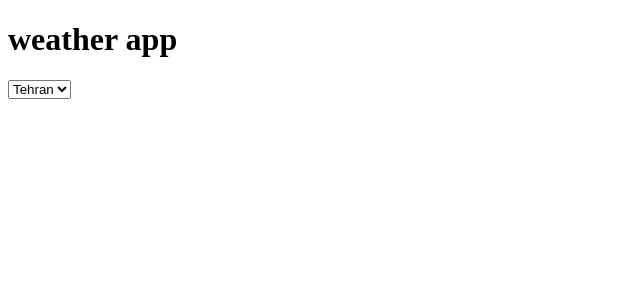
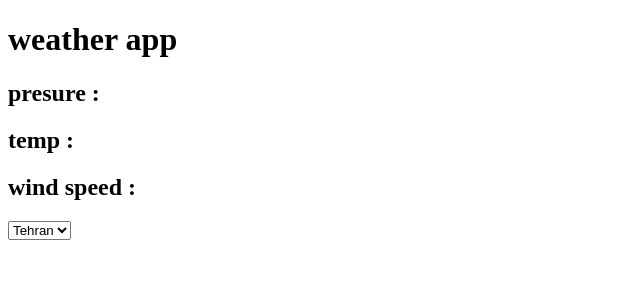
Before and after one commit to HosseinNaseran/weather, a React (Vite) app: page / in a window 1280 px wide. Shown: the top 300 px of the page, without its empty margins (0-640 px from the left). Built offline with nearby package versions, Linux system fonts and the light colour scheme.

Commit message:
finished V1

```diff
--- a/src/App.tsx
+++ b/src/App.tsx
@@ -17,22 +17,25 @@ const cities = [
 ];
 
 function App() {
-
-  const [weatherData , setWeatherData] = useState<WeatherData>();
-
+  const [weatherData, setWeatherData] = useState<WeatherData>();
 
   const handleChange = (e: React.ChangeEvent<HTMLSelectElement>) => {
     const { value } = e.target;
-    const location:locationType = JSON.parse(value);
-    getCurrentWeather({ lat: location.lat, lon: location.lon }).then(result=>{
-      setWeatherData(result)
-
-    });
+    const location: locationType = JSON.parse(value);
+    getCurrentWeather({ lat: location.lat, lon: location.lon }).then(
+      (result) => {
+        setWeatherData(result);
+      },
+    );
   };
 
   return (
     <>
       <h1>weather app</h1>
+
+      <h2>presure : {weatherData?.main.pressure}</h2>
+      <h2> temp :{weatherData?.main.temp}</h2>
+      <h2>wind speed :{weatherData?.wind.speed}</h2>
 
       <select onChange={handleChange}>
         {cities.map((item) => (
```
